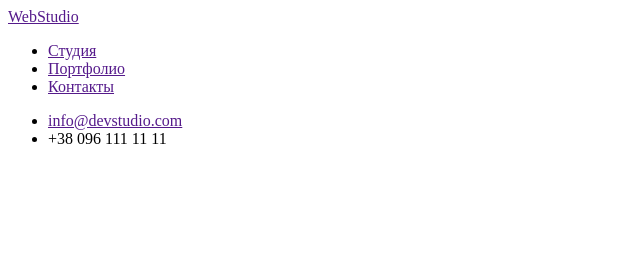
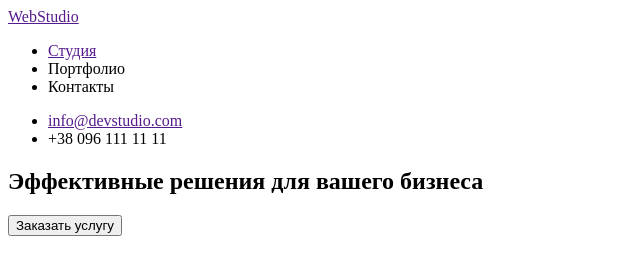
Before and after one commit to GRAND033/goit-markup-hw-01, a plain HTML site: page index.html in a window 1280 px wide. Shown: the whole page, without its empty margins (0-640 px from the left). Drawn offline with Linux system fonts and the light colour scheme.

Commit message:
Секція "Заказать услугу"

```diff
--- a/index.html
+++ b/index.html
@@ -8,12 +8,14 @@
 </head>
 <body>
     <header>
-        <a href="">WebStudio</a>
-        <ul>
-           <li><a href="">Студия</a></li>
-           <li><a href="">Портфолио</a></li>
-           <li><a href="">Контакты</a></li>
-           </ul>
+<nav>
+            <a href="">WebStudio</a>
+            <ul>
+                <li><a href="">Студия</a></li>
+                <li>Портфолио</li>
+                <li>Контакты</li>
+            </ul>
+</nav>
 
            <ul>
                <li><a href="">info@devstudio.com</a></li>
@@ -23,5 +25,12 @@
 
 
     </header>
+
+    <div>
+        <section>
+            <h1>Эффективные решения для вашего бизнеса</h1>
+            <button type="button">Заказать услугу</button>
+        </section>
+    </div>
 </body>
 </html>
```
